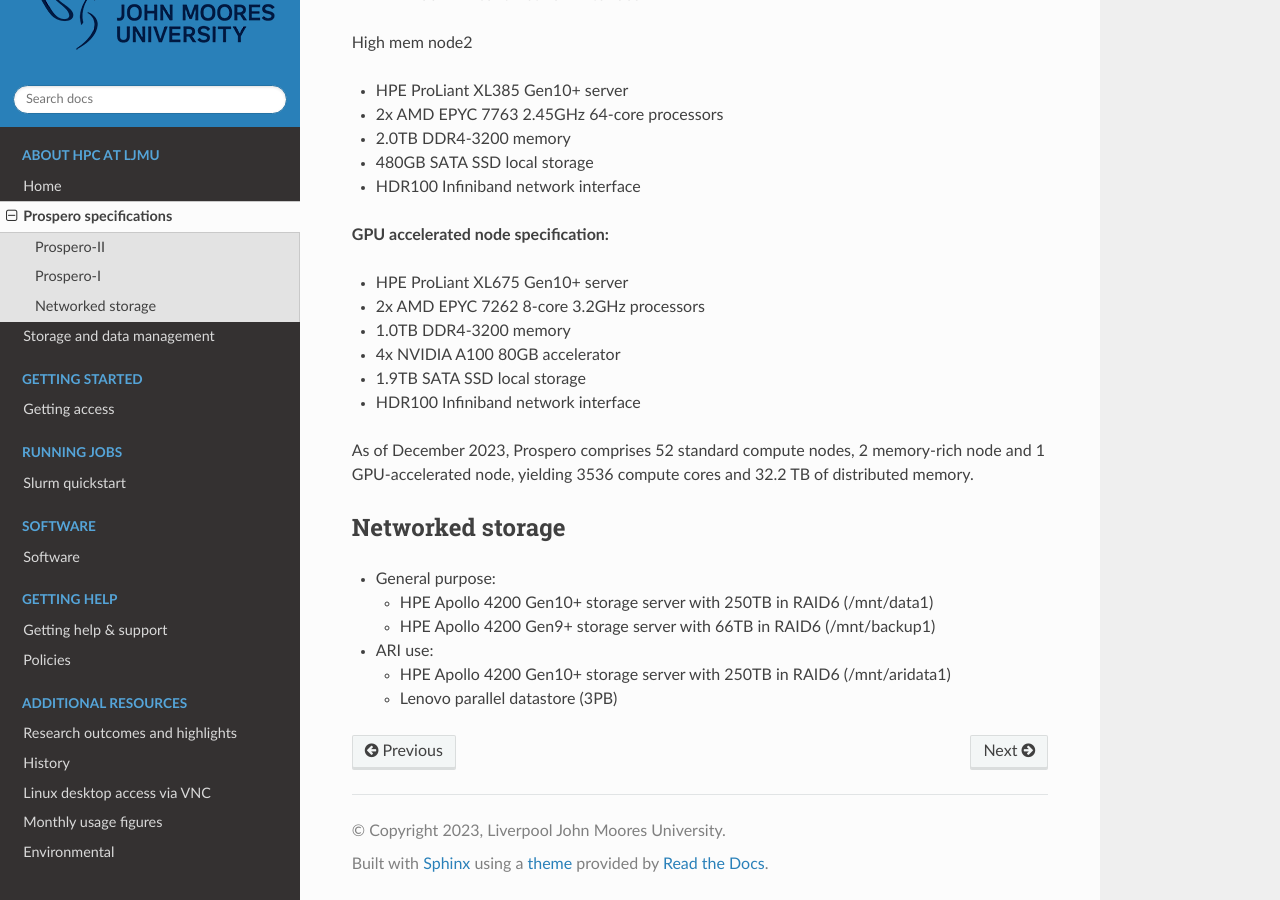
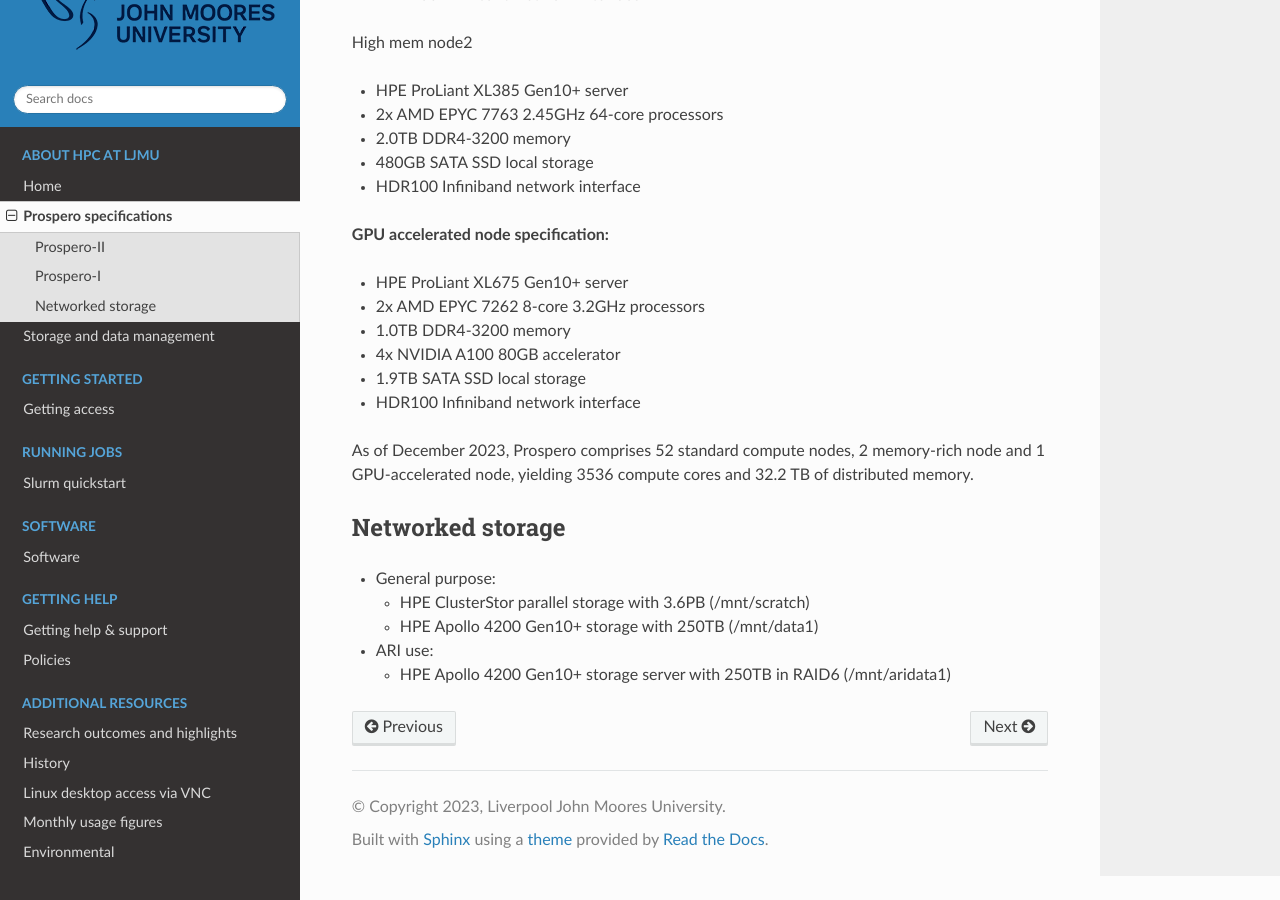
Before and after one commit to astrcrai/prospero-docs, a Sphinx documentation site: the page built from docs/source/specifications.rst, in a window 1280 px wide and 900 px high, scrolled down 1225 px. Built offline with Sphinx 7.4.7 and the Read the Docs theme 3.1.0, drawn with Linux system fonts in a browser that asks for light colours.

Commit message:
Update specifications.rst

```diff
--- a/docs/source/specifications.rst
+++ b/docs/source/specifications.rst
@@ -70,14 +70,11 @@
 Networked storage
 =====
 
-
-
 * General purpose:
 
-  * HPE Apollo 4200 Gen10+ storage server with 250TB in RAID6 (/mnt/data1)
-  * HPE Apollo 4200 Gen9+ storage server with 66TB in RAID6 (/mnt/backup1)
+  * HPE ClusterStor parallel storage with 3.6PB (/mnt/scratch)
+  * HPE Apollo 4200 Gen10+ storage with 250TB (/mnt/data1)
 
 * ARI use:
 
   * HPE Apollo 4200 Gen10+ storage server with 250TB in RAID6 (/mnt/aridata1)
-  * Lenovo parallel datastore (3PB)
```
